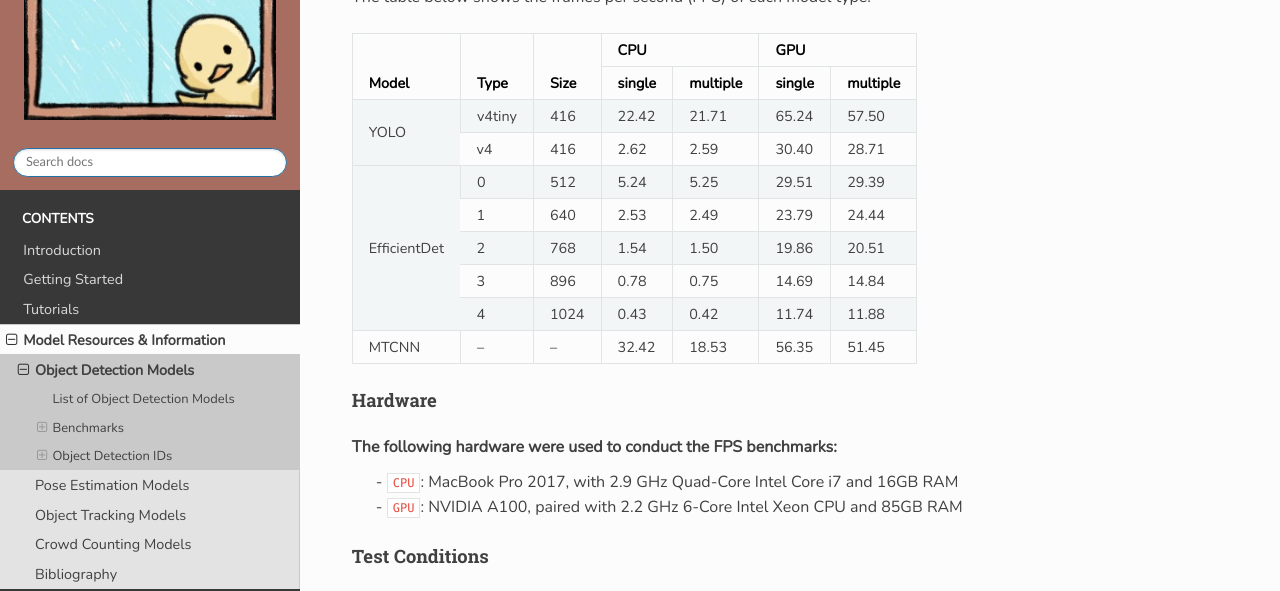
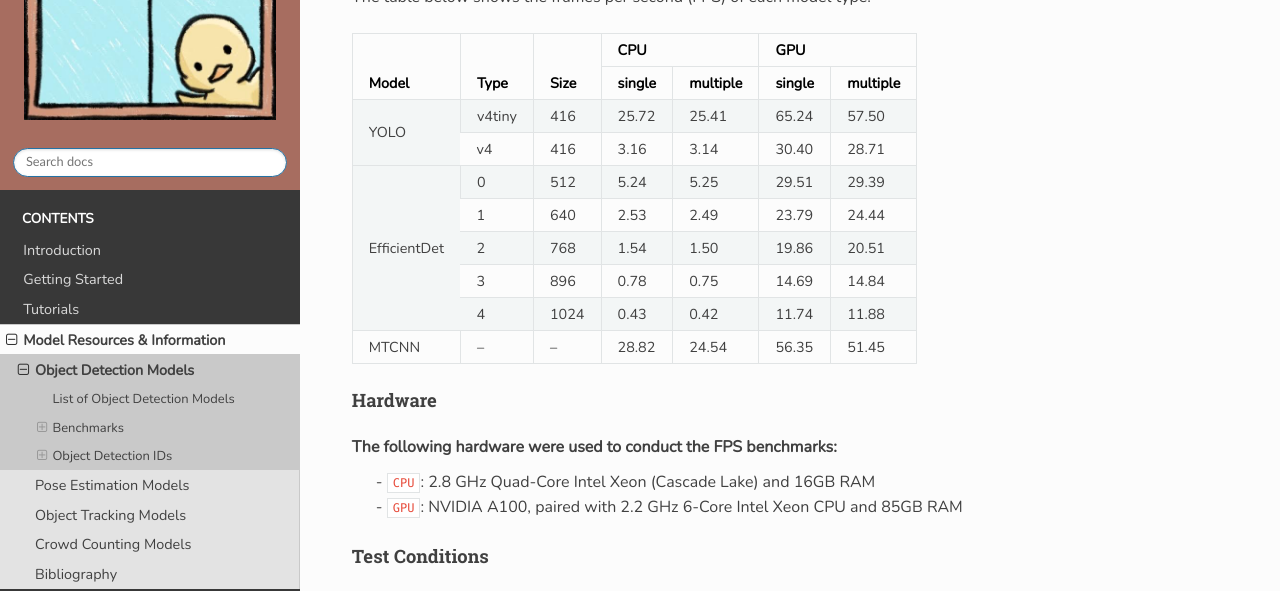
Before and after one commit to aisingapore/PeekingDuck, a Sphinx documentation site: the page built from docs/source/resources/01a_object_detection.rst, in a window 1280 px wide and 900 px high, scrolled down 467 px. Shown: the part 154-745 px from the top of the window. Built offline with Sphinx 7.4.7 and the Read the Docs theme 2.0.0, drawn with Linux system fonts in a browser that asks for light colours.

Commit message:
updated for yolo, mtcnn, hrnet

```diff
--- a/docs/source/resources/01a_object_detection.rst
+++ b/docs/source/resources/01a_object_detection.rst
@@ -34,9 +34,9 @@
 |              |        |      +--------+----------+--------+----------+
 | Model        | Type   | Size | single | multiple | single | multiple |
 +==============+========+======+========+==========+========+==========+
-|              | v4tiny | 416  | 22.42  | 21.71    | 65.24  | 57.50    |
+|              | v4tiny | 416  | 25.72  | 25.41    | 65.24  | 57.50    |
 |              +--------+------+--------+----------+--------+----------+
-| YOLO         | v4     | 416  | 2.62   | 2.59     | 30.40  | 28.71    |
+| YOLO         | v4     | 416  | 3.16   | 3.14     | 30.40  | 28.71    |
 +--------------+--------+------+--------+----------+--------+----------+
 |              | 0      | 512  | 5.24   | 5.25     | 29.51  | 29.39    |
 |              +--------+------+--------+----------+--------+----------+
@@ -48,14 +48,14 @@
 |              +--------+------+--------+----------+--------+----------+
 | EfficientDet | 4      | 1024 | 0.43   | 0.42     | 11.74  | 11.88    |
 +--------------+--------+------+--------+----------+--------+----------+
-| MTCNN        | --     | --   | 32.42  | 18.53    | 56.35  | 51.45    |
+| MTCNN        | --     | --   | 28.82  | 24.54    | 56.35  | 51.45    |
 +--------------+--------+------+--------+----------+--------+----------+
 
 Hardware
 ^^^^^^^^
 
 The following hardware were used to conduct the FPS benchmarks:
- | - ``CPU``: MacBook Pro 2017, with 2.9 GHz Quad-Core Intel Core i7 and 16GB RAM
+ | - ``CPU``: 2.8 GHz Quad-Core Intel Xeon (Cascade Lake) and 16GB RAM
  | - ``GPU``: NVIDIA A100, paired with 2.2 GHz 6-Core Intel Xeon CPU and 85GB RAM
 
 Test Conditions
--- a/docs/source/resources/01b_pose_estimation.rst
+++ b/docs/source/resources/01b_pose_estimation.rst
@@ -38,14 +38,14 @@
 +--------------+----------+-----------------+--------+----------+--------+----------+
 | PoseNet      | resnet   | 225             |  15.27 |   14.32  |  73.15 |   51.65  |
 +--------------+----------+-----------------+--------+----------+--------+----------+
-| HRNet (YOLO) | (v4tiny) | 256 × 192 (416) |  5.86  |   1.09   |  21.91 |   13.86  |
+| HRNet (YOLO) | (v4tiny) | 256 × 192 (416) |  7.59  |   1.61   |  21.91 |   13.86  |
 +--------------+----------+-----------------+--------+----------+--------+----------+
 
 Hardware
 ^^^^^^^^
 
 The following hardware were used to conduct the FPS benchmarks:
- | - ``CPU``: MacBook Pro 2017, with 2.9 GHz Quad-Core Intel Core i7 and 16GB RAM
+ | - ``CPU``: 2.8 GHz Quad-Core Intel Xeon (Cascade Lake) and 16GB RAM
  | - ``GPU``: NVIDIA A100, paired with 2.2 GHz 6-Core Intel Xeon CPU and 85GB RAM
 
 Test Conditions
```
